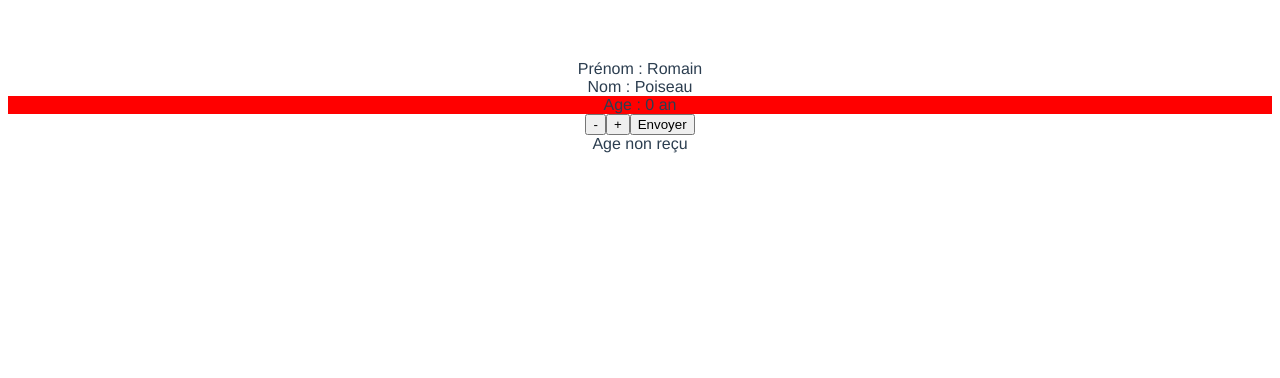
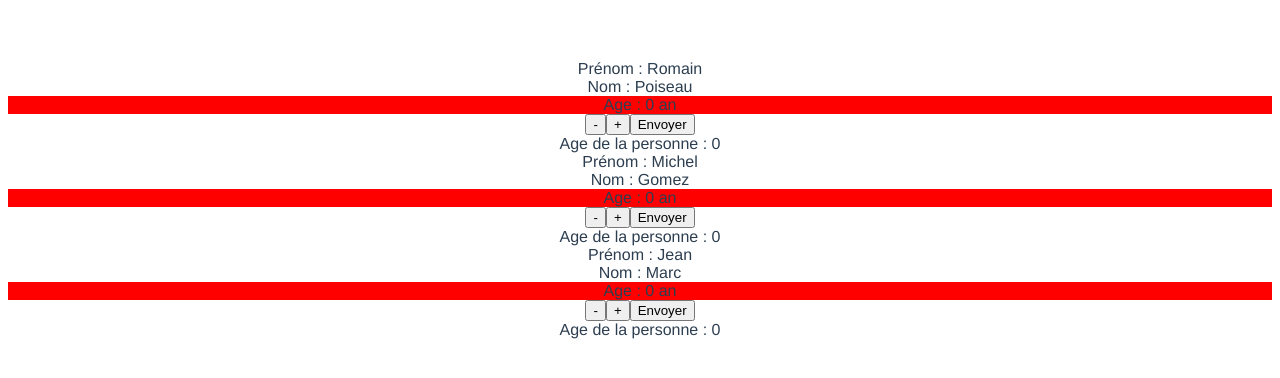
Before and after one commit to rpoiseau/cours-vue-js, a Vue app: page / in a window 1280 px wide. Shown: the top 378 px of the page. Built offline with nearby package versions, Linux system fonts and the light colour scheme.

Commit message:
feat(repetition): v-for

```diff
--- a/src/App.vue
+++ b/src/App.vue
@@ -1,12 +1,12 @@
 <template>
   <div id="app">
-    <my-component
-      :firstName="firstName"
-      last-name="Poiseau"
-      @sendAge="receiveAge"></my-component>
-    <div v-if="ageReceived && age > 18">La personne est majeure</div>
-    <div v-else-if="ageReceived && age < 18">La personne est mineure</div>
-    <div v-else>Age non reçu</div>
+    <div v-for="(student, index) in students"  :key="index">
+      <my-component
+              :firstName="student.firstName"
+              :last-name="student.lastName"
+              @sendAge="receiveAge"></my-component>
+      Age de la personne : {{student.age}}
+    </div>
   </div>
 </template>
 
@@ -20,15 +20,19 @@ export default {
   },
   data() {
     return {
-      firstName: "Romain",
-      age: 0,
-      ageReceived: false
+      students: [
+        {firstName: 'Romain', lastName: 'Poiseau', age: 0},
+        {firstName: 'Michel', lastName: 'Gomez', age: 0},
+        {firstName: 'Jean', lastName: 'Marc', age: 0},
+      ]
     }
   },
   methods: {
-    receiveAge(age) {
-      this.ageReceived = true;
-      this.age = age;
+    receiveAge(firstName, age) {
+      const studentIndex = this.students.findIndex(student => student.firstName === firstName);
+      if (studentIndex !== -1) {
+        this.students[studentIndex].age = age;
+      }
     }
   }
 }
--- a/src/components/Component.vue
+++ b/src/components/Component.vue
@@ -36,7 +36,7 @@ export default {
       this.age--;
     },
     sendAge() {
-      this.$emit('sendAge', this.age);
+      this.$emit('sendAge', this.firstName, this.age);
     }
   },
   computed: {
```
